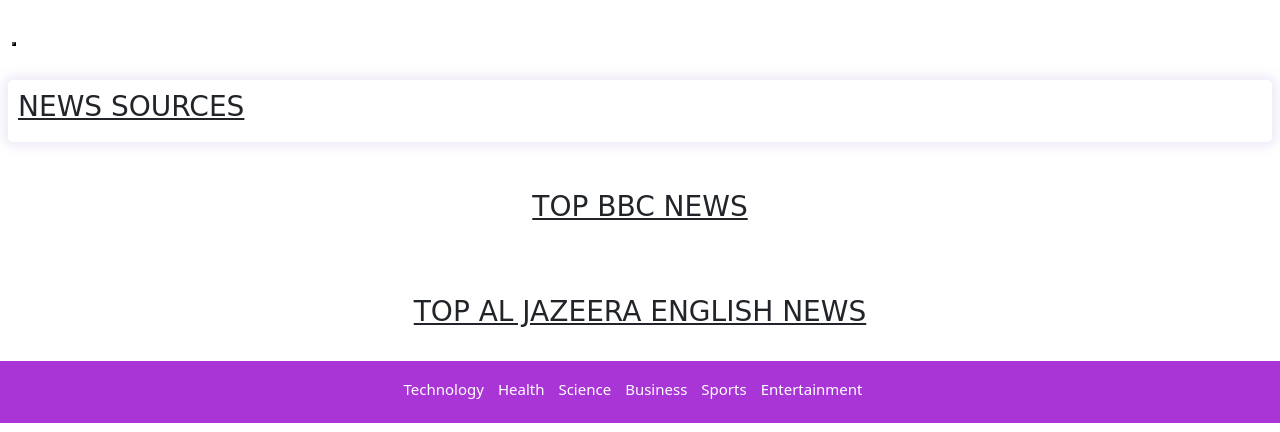
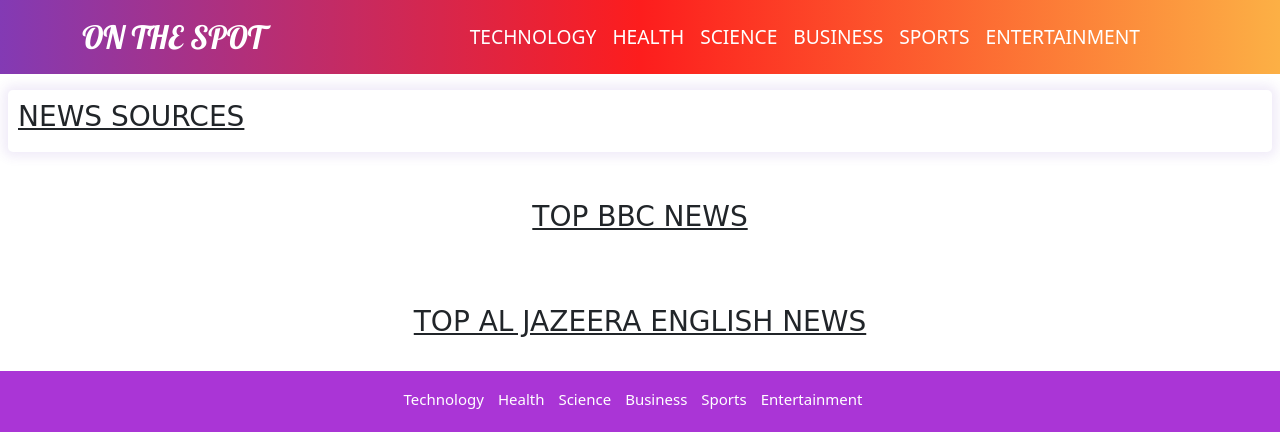
Before and after one commit to freestyletear/on-the-spot, a Flask app: template app/templates/index.html in a window 1280 px wide. Shown: the top 432 px of the page. Run offline with Flask 2, Linux system fonts and the light colour scheme; the template is opened without the code that fills it, so the values that code supplies are empty; parts of the project's set-up code (start-up, migrations or seed data) failed here and were passed over; some libraries are stand-ins or nearby versions; some web fonts are replaced.

Commit message:
add navigation bar

```diff
--- a/app/templates/navbar.html
+++ b/app/templates/navbar.html
@@ -1,21 +1,36 @@
-<div class="navbar navbar-inverse" role="navigation">
-    <div class="container-fluid">
-        <div class="navbar-header">
-            <button type="button" class="navbar-toggle" data-toggle="collapse" data-target=".navbar-collapse">
-              <span class="sr-only">Toggle navigation</span>
-              <span class="icon-bar"></span>
-              <span class="icon-bar"></span>
-              <span class="icon-bar"></span>
-            </button>
-            <a class="navbar-brand" href="/">On The Spot </a>
+  <nav class="navbar navbar-expand-lg">
+    <div class="container container-fluid">
+        <a class="navbar-brand" href="/">
+            On The Spot
+        </a>
+        <button class="navbar-toggler" type="button" data-bs-toggle="collapse" data-bs-target="#navbarContent"
+            aria-controls="navbarSupportedContent" aria-expanded="false" aria-label="Toggle navigation">
+            <span class="navbar-toggler-icon"></span>
+            <i class="fa fa-bars"></i>
+        </button>
+        <div class="collapse navbar-collapse" id="navbarContent">
+            <ul class="navbar-nav me-auto mb-2 mb-lg-0">
+            </ul>
+            <ul class="navbar-nav nav-right">
+                <li class="nav-item">
+                    <a class="nav-link active" href="/technology">technology</a>
+                </li>
+                <li class="nav-item">
+                    <a class="nav-link" href="/health">health</a>
+                </li>
+                <li class="nav-item">
+                    <a class="nav-link" href="/science">science</a>
+                </li>
+                <li class="nav-item">
+                    <a class="nav-link" href="/business">Business</a>
+                </li>
+                <li class="nav-item">
+                    <a class="nav-link" href="/sports">sports</a>
+                </li>
+                <li class="nav-item">
+                    <a class="nav-link" href="/entertainment">entertainment</a>
+                </li>
+            </ul>
         </div>
-        <div class="navbar-collapse collapse">
-            <ul class="nav navbar-nav">
-                <li>
-                    <a href="/">Home</a>
-                </li>
-
-        </div>
-
     </div>
-</div>
+</nav>
```
